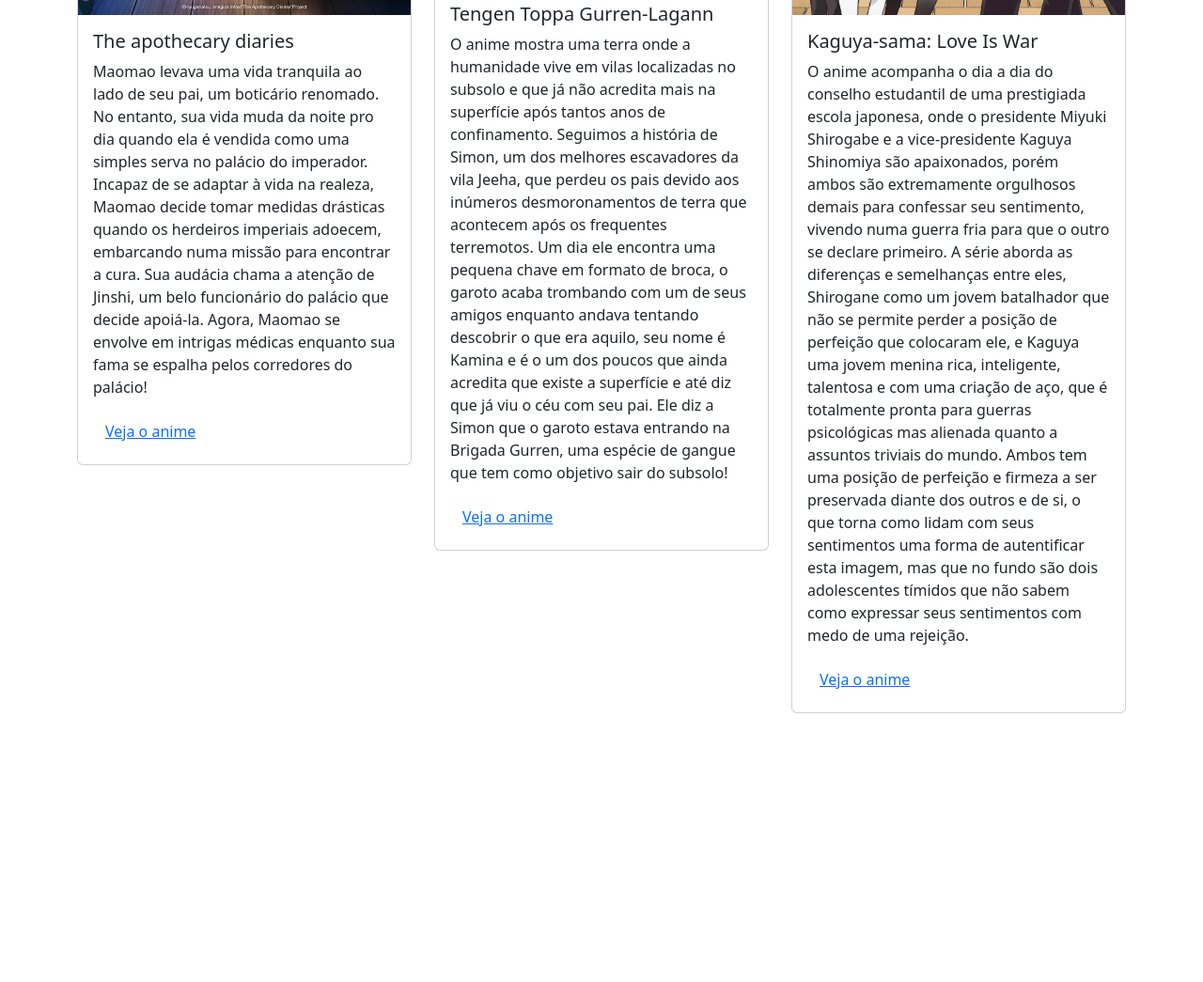
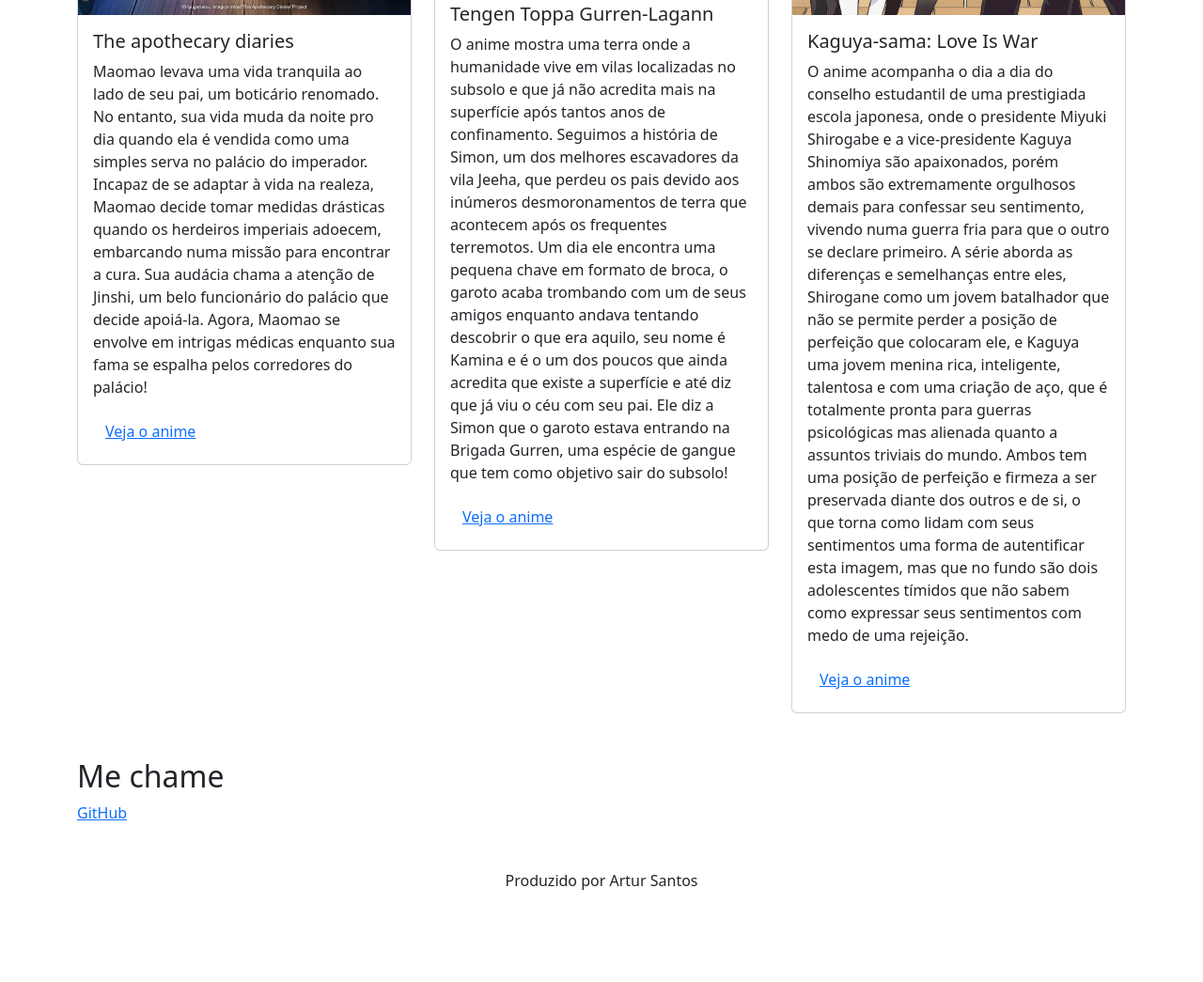
Before and after one commit to Artur2A/meu-reposit-rio, a plain HTML site: page index.html in a window 1280 px wide. Shown: the part 983-2028 px from the top of the page at 94% size. Before the commit the page ends 1742 px from the top, so only its background shows below. Drawn offline with nearby package versions, Linux system fonts and the light colour scheme.

Commit message:
Update index.html
new codes

```diff
--- a/index.html
+++ b/index.html
@@ -66,6 +66,14 @@
         </div>
 
     </main>
+    <footer class="container py-5">
+        <h2>Me chame</h2>
+        <div>
+            <a href="https://github.com/Artur2A">GitHub</a>
+        </div>
+        <p class="my-5 text-center">Produzido por Artur Santos</p>
+    </footer>
+
     <script src="https://cdn.jsdelivr.net/npm/bootstrap@5.3.2/dist/js/bootstrap.bundle.min.js"></script>
 </body>
 
```
